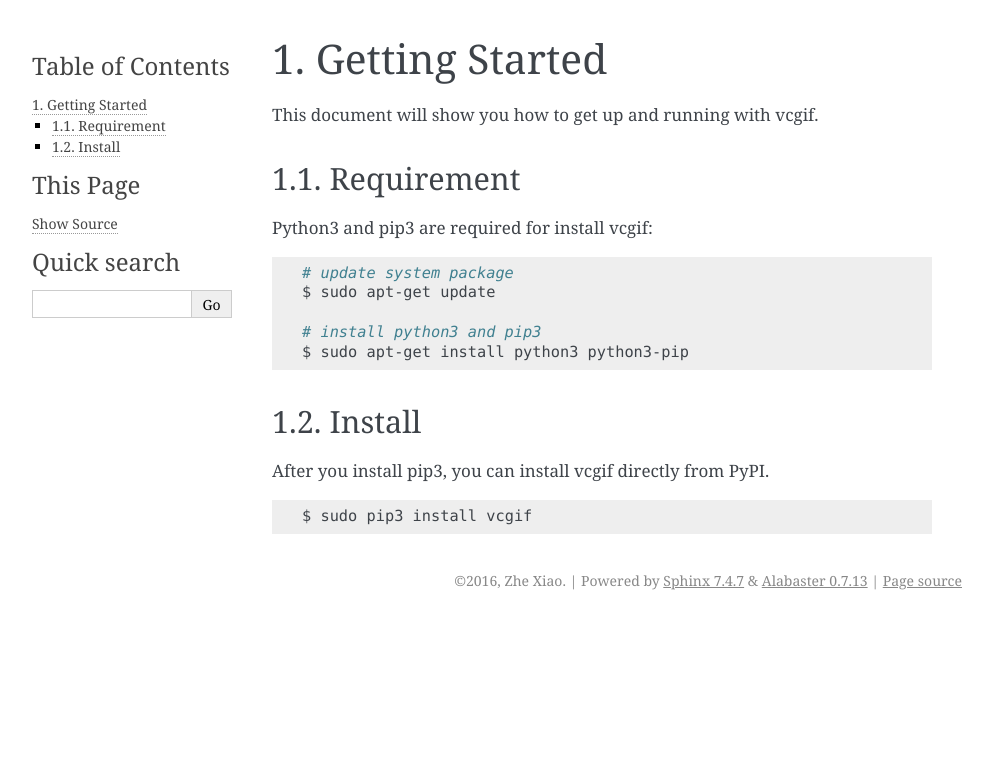
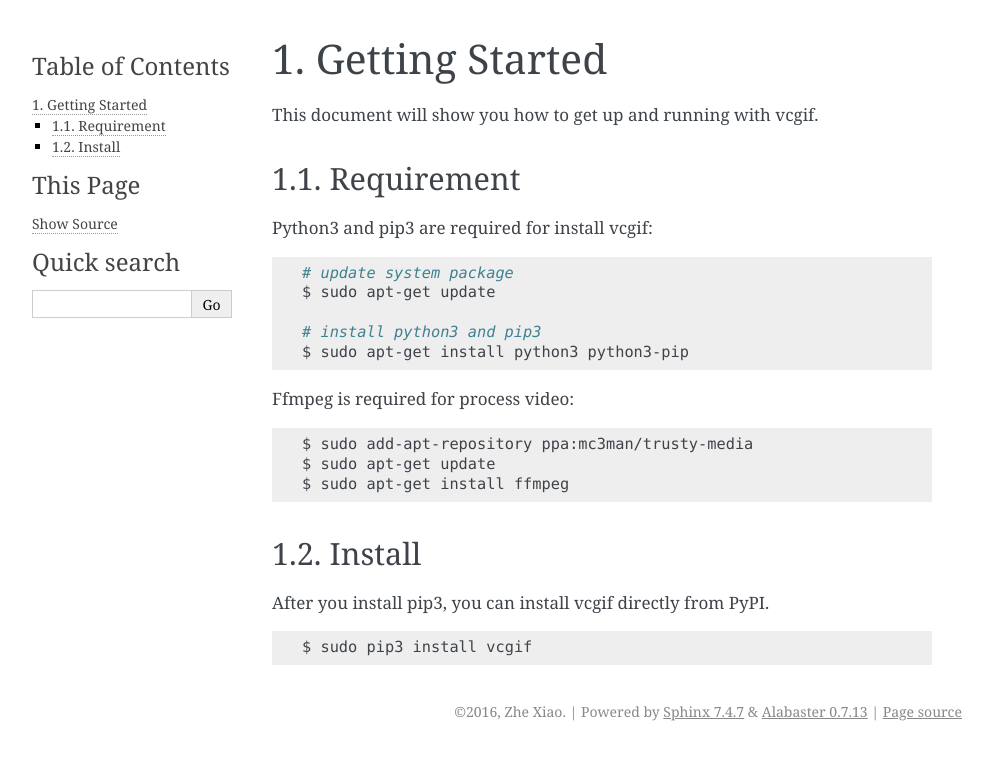
Before and after one commit to BACKORG/vcgif, a Sphinx documentation site: the page built from docs/getting_started.rst, in a window 1280 px wide. Shown: the top 760 px of the page, without its empty margins (148-1141 px from the left). Built offline with Sphinx 7.4.7, drawn with Linux system fonts in a browser that asks for light colours.

Commit message:
change docs

```diff
--- a/docs/getting_started.rst
+++ b/docs/getting_started.rst
@@ -15,6 +15,14 @@ Python3 and pip3 are required for install vcgif:
    # install python3 and pip3
    $ sudo apt-get install python3 python3-pip
 
+Ffmpeg is required for process video:
+
+.. code-block:: bash
+
+    $ sudo add-apt-repository ppa:mc3man/trusty-media
+    $ sudo apt-get update
+    $ sudo apt-get install ffmpeg
+
 Install
 ---------------
 After you install pip3, you can install vcgif directly from PyPI.
```
Also changed, not shown: 1 other file.
